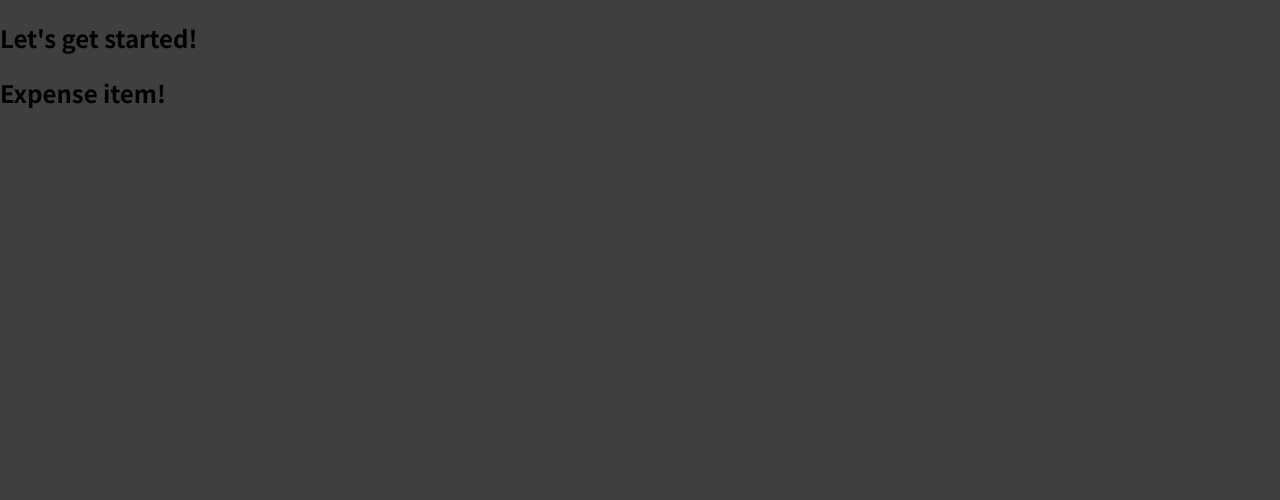
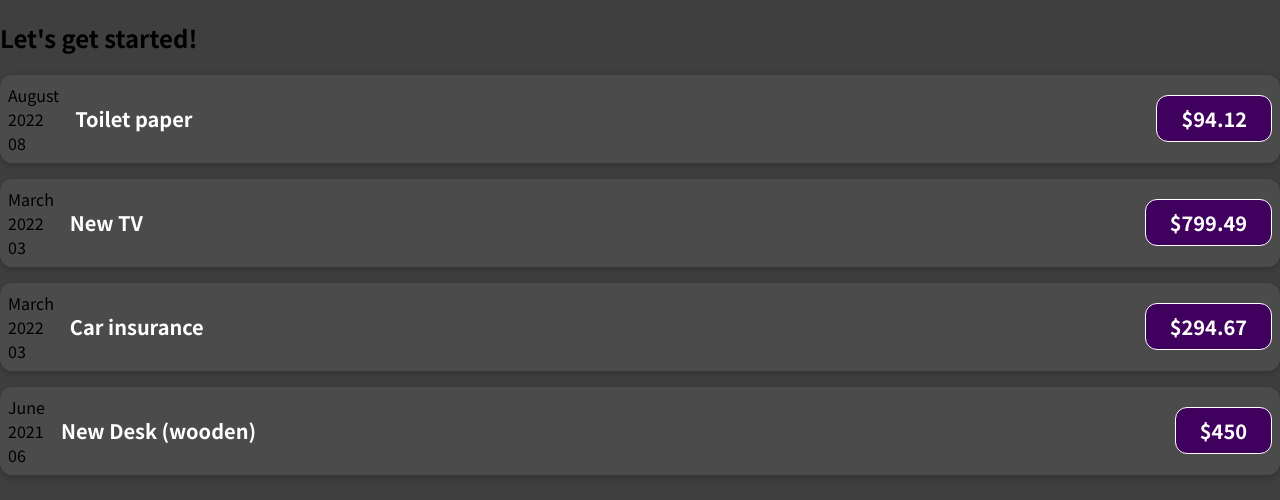
Before and after one commit to devcydo/react-course, a JavaScript app: page / in a window 1280 px wide. Shown: the top 500 px of the page. Built offline with nearby package versions, Linux system fonts and the light colour scheme.

Commit message:
adding normal js logic to components

```diff
--- a/src/App.js
+++ b/src/App.js
@@ -1,10 +1,56 @@
 import ExpenseItem from './components/ExpenseItem';
 
 function App() {
+  const expenses = [
+    {
+      id: 'e1',
+      title: 'Toilet paper',
+      amount: 94.12,
+      date: new Date(2022, 7, 14)
+    },
+    {
+      id: 'e2',
+      title: 'New TV',
+      amount: 799.49,
+      date: new Date(2022, 2, 12)
+    },
+    {
+      id: 'e3',
+      title: 'Car insurance',
+      amount: 294.67,
+      date: new Date(2022, 2, 28)
+    },
+    {
+      id: 'e4',
+      title: 'New Desk (wooden)',
+      amount: 450,
+      date: new Date(2021, 5, 12)
+    }
+  ]
+
   return (
     <div>
       <h2>Let's get started!</h2>
-      <ExpenseItem></ExpenseItem>
+      <ExpenseItem
+        title={expenses[0].title}
+        amount={expenses[0].amount}
+        date={expenses[0].date}
+      ></ExpenseItem>
+      <ExpenseItem
+        title={expenses[1].title}
+        amount={expenses[1].amount}
+        date={expenses[1].date}
+      ></ExpenseItem>
+      <ExpenseItem
+        title={expenses[2].title}
+        amount={expenses[2].amount}
+        date={expenses[2].date}
+      ></ExpenseItem>
+      <ExpenseItem
+        title={expenses[3].title}
+        amount={expenses[3].amount}
+        date={expenses[3].date}
+      ></ExpenseItem>
     </div>
   );
 }
--- /dev/null
+++ b/src/components/ExpenseItem.css
@@ -0,0 +1,56 @@
+.expense-item {
+  display: flex;
+  justify-content: space-between;
+  align-items: center;
+  box-shadow: 0 2px 8px rgba(0, 0, 0, 0.25);
+  padding: 0.5rem;
+  margin: 1rem 0;
+  border-radius: 12px;
+  background-color: #4b4b4b;
+}
+
+.expense-item__description {
+  display: flex;
+  flex-direction: column;
+  gap: 1rem;
+  align-items: flex-end;
+  flex-flow: column-reverse;
+  justify-content: flex-start;
+  flex: 1;
+}
+
+.expense-item h2 {
+  color: #3a3a3a;
+  font-size: 1rem;
+  flex: 1;
+  margin: 0 1rem;
+  color: white;
+}
+
+.expense-item__price {
+  font-size: 1rem;
+  font-weight: bold;
+  color: white;
+  background-color: #40005d;
+  border: 1px solid white;
+  padding: 0.5rem;
+  border-radius: 12px;
+}
+
+@media (min-width: 580px) {
+  .expense-item__description {
+    flex-direction: row;
+    align-items: center;
+    justify-content: flex-start;
+    flex: 1;
+  }
+
+  .expense-item__description h2 {
+    font-size: 1.25rem;
+  }
+
+  .expense-item__price {
+    font-size: 1.25rem;
+    padding: 0.5rem 1.5rem;
+  }
+}
--- a/src/components/ExpenseItem.js
+++ b/src/components/ExpenseItem.js
@@ -1,5 +1,24 @@
-function ExpenseItem() {
-    return <h2>Expense item!</h2>
+import "./ExpenseItem.css";
+
+function ExpenseItem(props) {
+  const month = props.date.toLocaleString('en-US', {month: 'long'});
+  const day = props.date.toLocaleString('en-US', {month: '2-digit'});
+  const year = props.date.getFullYear();
+
+
+  return (
+    <div className="expense-item">
+      <div>
+        <div>{month}</div>
+        <div>{year}</div>
+        <div>{day}</div>
+      </div>
+      <div className="expense-item__description">
+        <h2>{props.title}</h2>
+        <div className="expense-item__price">${props.amount}</div>
+      </div>
+    </div>
+  );
 }
 
 export default ExpenseItem;
```
